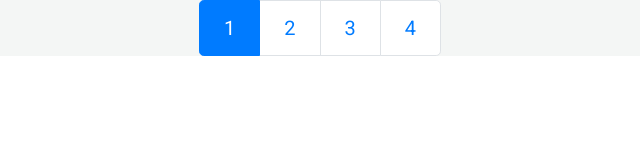
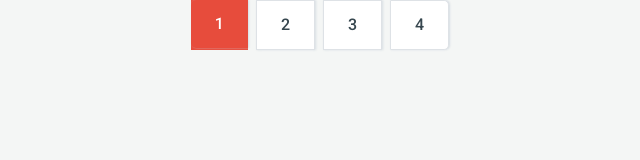
Before and after one commit to Sergey-Zhmailo/Market-place, a website: page app/pagination.html in a window 1280 px wide. Shown: the whole page, without its empty margins (320-960 px from the left). Drawn offline with nearby package versions, Linux system fonts and the light colour scheme.

Commit message:
add guide.html (header, search section, breadcrumbs, buttons, tags, pagination, aside, footer)

```diff
--- a/app/css/components/header.component.css
+++ b/app/css/components/header.component.css
@@ -1,4 +1,7 @@
 /*========== HEADER START ===========*/
+#header .top-header {
+    background-color: #ffffff;
+}
 #header .top-header .logo {
     margin-top: 26px;
     margin-bottom: 26px;
--- /dev/null
+++ b/app/css/components/pagination.component.css
@@ -0,0 +1,32 @@
+/*=== pagination start ===*/
+
+nav .pagination .page-item.active {
+    background-color: #e74c3c;
+    color: #ffffff;
+}
+nav .pagination .page-item a {
+    color: #37474f;
+    font-family: 'Roboto', sans-serif;
+    font-weight: 500;
+    background-color: #fff;
+    font-size: 16px;
+    -webkit-box-shadow: 1px 0 2px rgba(205, 214, 222, .75);
+    box-shadow: 1px 0 2px rgba(205, 214, 222, .75);
+}
+
+nav .pagination .page-item a:hover {
+    background-color: #e74c3c;
+    color: #fff;
+}
+
+
+nav .pagination li + li {
+    margin-left: 9px;
+}
+
+nav .pagination .page-item.active .page-link {
+    background-color: transparent;
+    border: none;
+}
+
+/*=== pagination end ===*/
--- a/app/css/reset.css
+++ b/app/css/reset.css
@@ -13,7 +13,7 @@ body {
     line-height: 1;
     color: #707070;
     margin: 0;
-    background-color: #fff;
+    background-color: #f4f6f5;
 }
 h1, h2, h3, h4, h5, h6 {
     margin: 0px;
--- a/app/css/style.css
+++ b/app/css/style.css
@@ -32,7 +32,7 @@
     line-height: 1;
     color: #707070;
     margin: 0;
-    background-color: #fff;
+    background-color: #f4f6f5;
 }
 h1, h2, h3, h4, h5, h6 {
     margin: 0px;
@@ -582,6 +582,9 @@
 }
 /*========== GUIDE STYLES END ==========*/
 /*========== HEADER START ===========*/
+#header .top-header {
+    background-color: #ffffff;
+}
 #header .top-header .logo {
     margin-top: 26px;
     margin-bottom: 26px;
@@ -614,6 +617,39 @@
     color: #e74c3c;
 }
 /*========== HEADER END ===========*/
+/*=== pagination start ===*/
+
+nav .pagination .page-item.active {
+    background-color: #e74c3c;
+    color: #ffffff;
+}
+nav .pagination .page-item a {
+    color: #37474f;
+    font-family: 'Roboto', sans-serif;
+    font-weight: 500;
+    background-color: #fff;
+    font-size: 16px;
+    -webkit-box-shadow: 1px 0 2px rgba(205, 214, 222, .75);
+    box-shadow: 1px 0 2px rgba(205, 214, 222, .75);
+}
+
+nav .pagination .page-item a:hover {
+    background-color: #e74c3c;
+    color: #fff;
+}
+
+
+nav .pagination li + li {
+    margin-left: 9px;
+}
+
+nav .pagination .page-item.active .page-link {
+    background-color: transparent;
+    border: none;
+}
+
+/*=== pagination end ===*/
+
 .search-section{
     background: url(../../app/img/inner-bg.jpg) no-repeat center top/cover;
     opacity:0.8;
--- a/source/css/components/header.component.css
+++ b/source/css/components/header.component.css
@@ -1,4 +1,7 @@
 /*========== HEADER START ===========*/
+#header .top-header {
+    background-color: #ffffff;
+}
 #header .top-header .logo {
     margin-top: 26px;
     margin-bottom: 26px;
--- /dev/null
+++ b/source/css/components/pagination.component.css
@@ -0,0 +1,31 @@
+/*=== pagination start ===*/
+
+nav .pagination .page-item.active {
+    background-color: #e74c3c;
+    color: #ffffff;
+}
+nav .pagination .page-item a {
+    color: #37474f;
+    font-family: 'Roboto', sans-serif;
+    font-weight: 500;
+    background-color: #fff;
+    font-size: 16px;
+    box-shadow: 1px 0 2px rgba(205, 214, 222, .75);
+}
+
+nav .pagination .page-item a:hover {
+    background-color: #e74c3c;
+    color: #fff;
+}
+
+
+nav .pagination li + li {
+    margin-left: 9px;
+}
+
+nav .pagination .page-item.active .page-link {
+    background-color: transparent;
+    border: none;
+}
+
+/*=== pagination end ===*/
--- a/source/css/reset.css
+++ b/source/css/reset.css
@@ -12,7 +12,7 @@ body {
     line-height: 1;
     color: #707070;
     margin: 0;
-    background-color: #fff;
+    background-color: #f4f6f5;
 }
 h1, h2, h3, h4, h5, h6 {
     margin: 0px;
```
Also changed, not shown: app/css/components/guide.css (added, +18 -0 lines), app/guide.html (+58 -1 lines), source/css/components/guide.css (added, +18 -0 lines), 1 other file.
